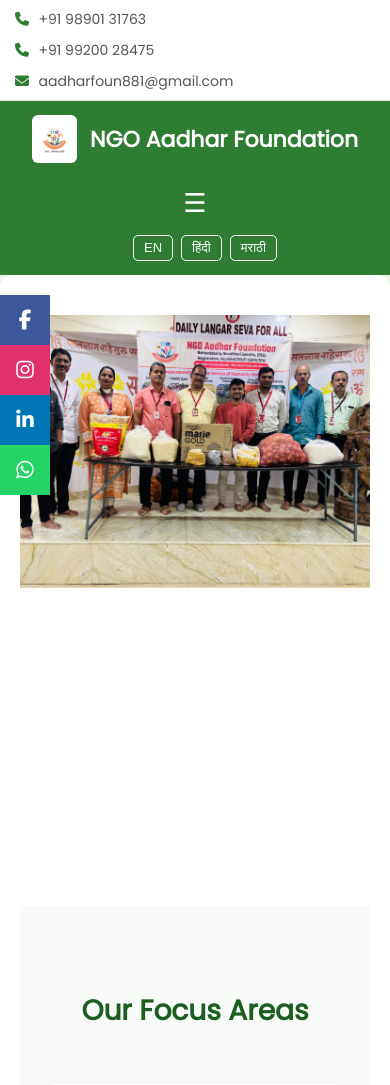
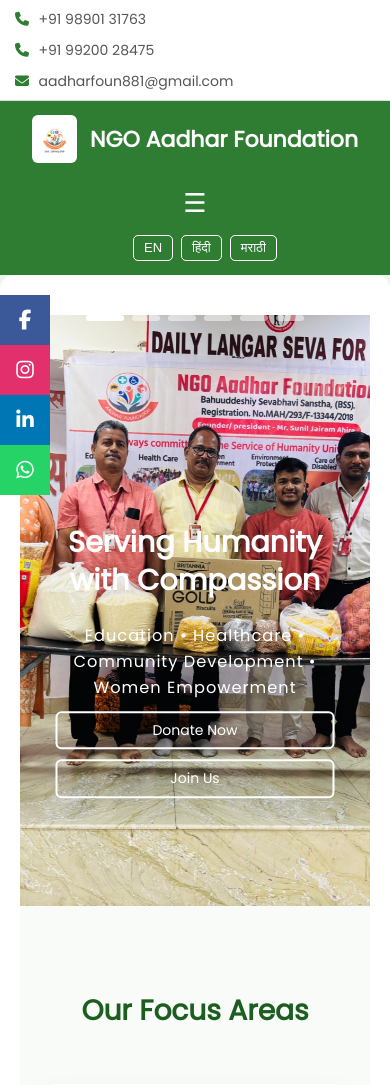
Before and after one commit to KshitijD24/ngo-website, a Flask app: page / in a window 390 px wide. Shown: the top 1085 px of the page. Run offline with Flask 3, Linux system fonts and the light colour scheme; some libraries are stand-ins or nearby versions.

Commit message:
Some updations

```diff
--- a/app.py
+++ b/app.py
@@ -1,5 +1,8 @@
-from flask import Flask, render_template, request, redirect, session
-import psycopg2
+from flask import Flask, render_template, request, redirect, session, flash
+from googlesheets import save_to_google_sheet, get_all_contacts
+import pandas as pd
+from flask import send_file
+import tempfile
 import os
 from dotenv import load_dotenv
 load_dotenv()
@@ -7,21 +10,6 @@
 
 app = Flask(__name__)
 app.secret_key = os.environ.get("SECRET_KEY", "dev_secret_key")
-
-def get_db():
-    DATABASE_URL = os.environ.get("DATABASE_URL")
-
-    if DATABASE_URL:
-        # Render / Production
-        return psycopg2.connect(DATABASE_URL, sslmode="require")
-    else:
-        # Local development
-        return psycopg2.connect(
-            host=os.getenv("DB_HOST", "localhost"),
-            database=os.getenv("DB_NAME"),
-            user=os.getenv("DB_USER"),
-            password=os.getenv("DB_PASSWORD")
-        )
 
 
 @app.route('/')
@@ -48,30 +36,34 @@
 def donate():
     return render_template('donate.html')
 
-@app.route('/contact', methods=['GET','POST'])
+@app.route('/contact', methods=['GET', 'POST'])
 def contact():
     if request.method == 'POST':
-        name = request.form['name']
-        email = request.form['email']
-        phone = request.form['phone']
-        msg = request.form['message']
-
-        db = get_db()
-        cursor = db.cursor()
-        cursor.execute("INSERT INTO contacts (name, email, phone, message) VALUES (%s, %s, %s, %s)",(name, email, phone, msg))
-        db.commit()
-        cursor.close()
-        db.close()
+        save_to_google_sheet(
+            request.form['name'],
+            request.form['email'],
+            request.form['phone'],
+            request.form['message']
+        )
         return redirect('/contact')
 
     return render_template('contact.html')
 
-@app.route('/admin', methods=['GET','POST'])
+@app.route('/admin', methods=['GET', 'POST'])
 def admin():
     if request.method == 'POST':
-        if request.form['username']=='admin' and request.form['password']=='admin123':
-            session['admin']=True
+        username = request.form.get('username')
+        password = request.form.get('password')
+
+        admin_user = os.getenv("ADMIN_USERNAME")
+        admin_pass = os.getenv("ADMIN_PASSWORD")
+
+        if username == admin_user and password == admin_pass:
+            session['admin'] = True
             return redirect('/dashboard')
+        else:
+            flash("Invalid username or password", "danger")
+
     return render_template('admin_login.html')
 
 @app.route('/dashboard')
@@ -79,20 +71,29 @@
     if not session.get('admin'):
         return redirect('/admin')
 
-    db = get_db()
-    cursor = db.cursor()
-    cursor.execute("""
-    SELECT id, name, email, phone, message
-    FROM contacts
-    ORDER BY id DESC""")
-    contacts = cursor.fetchall()
-    cursor.close()
-    db.close()
+    contacts = get_all_contacts()
     return render_template('admin_dashboard.html', contacts=contacts)
+
+@app.route('/download-contacts')
+def download_contacts():
+    if not session.get('admin'):
+        return redirect('/admin')
+
+    contacts = get_all_contacts()
+    df = pd.DataFrame(contacts)
+
+    temp = tempfile.NamedTemporaryFile(delete=False, suffix=".xlsx")
+    df.to_excel(temp.name, index=False)
+
+    return send_file(
+        temp.name,
+        as_attachment=True,
+        download_name="ngo_contacts.xlsx"
+    )
 
 @app.route('/logout')
 def logout():
-    session.pop('admin',None)
+    session.pop('admin', None)
     return redirect('/')
 
 if __name__ == "__main__":
--- a/static/css/style.css
+++ b/static/css/style.css
@@ -1480,3 +1495,137 @@
     gap: 25px;
   }
 }
+
+/* Base font size */
+html {
+  font-size: 16px;
+}
+
+/* Mobile optimization */
+@media (max-width: 768px) {
+  html {
+    font-size: 18px;
+  }
+}
+
+/* ===== MOBILE RESPONSIVE FIX ===== */
+@media (max-width: 768px) {
+
+    body {
+        font-size: 14px;
+    }
+
+    .hero,
+    .slider,
+    .carousel-item {
+        height: auto !important;
+    }
+
+    .carousel-item img {
+        width: 100%;
+        height: auto;
+        object-fit: cover;
+    }
+
+    .hero h1,
+    .slider h1 {
+        font-size: 22px;
+        line-height: 1.3;
+    }
+
+    .hero p,
+    .slider p {
+        font-size: 14px;
+    }
+
+    .navbar-brand {
+        font-size: 16px;
+    }
+
+    .btn {
+        font-size: 14px;
+        padding: 6px 12px;
+    }
+}
+
+/* ===== HERO SLIDER FIX (DESKTOP + MOBILE) ===== */
+
+.hero-slider {
+  position: relative;
+  width: 100%;
+  height: 85vh;
+  overflow: hidden;
+}
+
+.slider {
+  position: relative;
+  width: 100%;
+  height: 100%;
+}
+
+/* Images */
+.slide {
+  position: absolute;     /* KEY FIX */
+  top: 0;
+  left: 0;
+  width: 100%;
+  height: 100%;
+  object-fit: cover;
+  opacity: 0;
+  transition: opacity 0.8s ease-in-out;
+}
+
+/* Active slide */
+.slide.active {
+  opacity: 1;
+  z-index: 1;
+}
+
+/* Overlay content */
+.hero-content {
+  position: absolute;
+  z-index: 2;
+  top: 50%;
+  left: 50%;
+  transform: translate(-50%, -50%);
+  text-align: center;
+  color: #fff;
+  padding: 1rem;
+  width: 90%;
+}
+
+@media (max-width: 768px) {
+
+  .hero-slider {
+    height: 60vh;   /* Prevents long vertical scroll */
+  }
+
+  .hero-content h1 {
+    font-size: 1.6rem;
+    line-height: 1.3;
+  }
+
+  .hero-content p {
+    font-size: 0.9rem;
+  }
+
+  .hero-buttons {
+    flex-direction: column;
+    gap: 10px;
+  }
+
+  .hero-buttons a {
+    width: 100%;
+  }
+}
+
+@media (max-width: 768px) {
+  .hero-slider {
+    height: 70vh;
+  }
+
+  .slide {
+    object-fit: cover;
+    object-position: center top; /* 👈 better crop */
+  }
+}
--- a/templates/base.html
+++ b/templates/base.html
@@ -1,13 +1,38 @@
 <!DOCTYPE html>
-<html>
+<html lang="en">
 <head>
-    <title>Aadhar Foundation</title>
+
+    <!-- BASIC SEO -->
+    <title>NGO Aadhar Foundation | Education, Healthcare & Community Development</title>
+    <link rel="icon" type="image/png" href="{{ url_for('static', filename='images/logo.png') }}">
+    <meta charset="UTF-8">
+    <meta name="description" content="NGO Aadhar Foundation is a registered non-profit organization working for education, healthcare, women empowerment and community development across India.">
+    <meta name="keywords" content="NGO Aadhar Foundation, NGO in India, education NGO, healthcare NGO, women empowerment NGO, social work NGO, Maharashtra NGO">
+    <meta name="author" content="NGO Aadhar Foundation">
+    <meta name="robots" content="index, follow">
+
+    <!-- MOBILE -->
+    <meta name="viewport" content="width=device-width, initial-scale=1.0">
+
+    <!-- OPEN GRAPH (SOCIAL MEDIA SEO) -->
+    <meta property="og:title" content="NGO Aadhar Foundation | Serving Humanity with Compassion">
+    <meta property="og:description" content="Supporting education, healthcare and community development initiatives across India.">
+    <meta property="og:image" content="{{ url_for('static', filename='images/logo.jpeg', _external=True) }}">
+    <meta property="og:url" content="https://www.yourwebsite.com">
+    <meta property="og:type" content="website">
+
+    <!-- FONTS & CSS -->
+    <link rel="preconnect" href="https://fonts.googleapis.com">
+    <link rel="preconnect" href="https://fonts.gstatic.com" crossorigin>
     <link href="https://fonts.googleapis.com/css2?family=Poppins&display=swap" rel="stylesheet">
+
     <link rel="stylesheet" href="{{ url_for('static',filename='css/style.css') }}">
     <link rel="stylesheet" href="https://cdnjs.cloudflare.com/ajax/libs/font-awesome/6.5.0/css/all.min.css">
+
 </head>
 <body>
 
+<!-- TOP CONTACT INFO (GOOD FOR LOCAL SEO) -->
 <div class="top-info-bar">
   <div class="top-info-left">
     <span>
@@ -25,21 +50,23 @@
   </div>
 </div>
 
+<!-- NAVIGATION -->
+<nav class="navbar" aria-label="Main Navigation">
+  <div class="nav-container">
 
-<nav class="navbar">
-  <div class="nav-container">
     <div class="nav-left" translate="no">
       <img src="{{ url_for('static', filename='images/logo.jpeg') }}"
-      alt="NGO Logo"
-      class="nav-logo">
-      <span translate="no" class="nav-title">NGO Aadhar Foundation</span>
+           alt="NGO Aadhar Foundation Logo"
+           class="nav-logo"
+           loading="lazy">
+      <span class="nav-title">NGO Aadhar Foundation</span>
     </div>
 
     <div class="nav-right">
       <ul class="nav-menu">
         <li><a href="/">Home</a></li>
         <li><a href="/about">About</a></li>
-        <li><a href="/programs">Programs</a></li>
+        <li><a href="/programs">Our Programs</a></li>
         <li><a href="/certifications">Certifications & Awards</a></li>
         <li><a href="/gallery">Gallery</a></li>
         <li><a href="/donate">Donate</a></li>
@@ -48,57 +75,66 @@
     </div>
 
     <!-- Mobile Toggle -->
-    <div class="menu-toggle" id="menuToggle">
+    <div class="menu-toggle" id="menuToggle" aria-label="Toggle Menu">
       ☰
     </div>
 
+    <!-- LANGUAGE SWITCH -->
     <div class="language-switcher">
       <button onclick="setLanguage('en')">EN</button>
       <button onclick="setLanguage('hi')">हिंदी</button>
       <button onclick="setLanguage('mr')">मराठी</button>
     </div>
+
   </div>
 </nav>
 
-<div class="container">
-{% block content %}{% endblock %}
+<!-- MAIN CONTENT -->
+<main class="container">
+  {% block content %}{% endblock %}
+</main>
+
+<!-- IMAGE MODAL -->
+<div id="imgModal" class="img-modal" onclick="closeModal()">
+  <span class="close-btn">&times;</span>
+  <img id="modalImg" alt="Gallery Image">
 </div>
 
-<!-- Image Modal -->
-<div id="imgModal" class="img-modal" onclick="closeModal()">
-  <span class="close-btn">&times;</span>
-  <img id="modalImg">
-</div>
-
-<!-- Donate Modal -->
+<!-- DONATE MODAL -->
 <div id="donateModal" class="donate-modal">
   <div class="donate-card">
     <span class="close-btn" onclick="closeDonateModal()">×</span>
 
     <h2>Support Our Cause</h2>
-    <img src="{{ url_for('static', filename='images/qr.jpeg') }}" class="qr-img">
+    <img src="{{ url_for('static', filename='images/qr.jpeg') }}"
+         alt="Donate QR Code for NGO Aadhar Foundation"
+         class="qr-img"
+         loading="lazy">
 
     <p class="scan-text">Scan the QR Code to Donate</p>
 
     <div class="donate-details">
-      <p><strong>UPI ID:</strong> </p>
-      <p><strong>Account Name:</strong> M/S. NGO AADHAR FOUNDATION BAHUUDDESHIY SEVABHAVI SANSTHA FAUJI AMBAVADE</p>
+      <p><strong>Account Name:</strong> NGO AADHAR FOUNDATION</p>
       <p><strong>Account Number:</strong> 147805004213</p>
+      <p><strong>IFSC Code:</strong> ICIC0001478</p>
     </div>
   </div>
 </div>
 
-<footer>© All rights reserved.2026 Aadhar Foundation NGO</footer>
+<!-- FOOTER -->
+<footer>
+  © 2026 NGO Aadhar Foundation. All Rights Reserved.
+</footer>
+
+<!-- SCRIPTS -->
 <script src="{{ url_for('static', filename='js/script.js') }}"></script>
+
 <div id="google_translate_element" style="display:none;"></div>
+
 <script>
 function googleTranslateElementInit() {
   new google.translate.TranslateElement(
-    {
-      pageLanguage: 'en',
-      includedLanguages: 'en,hi,mr',
-      autoDisplay: false
-    },
+    { pageLanguage: 'en', includedLanguages: 'en,hi,mr', autoDisplay: false },
     'google_translate_element'
   );
 }
@@ -107,12 +143,7 @@
 <script>
 function setLanguage(lang) {
   let select = document.querySelector(".goog-te-combo");
-
-  if (!select) {
-    alert("Translator not loaded yet. Please try again.");
-    return;
-  }
-
+  if (!select) return;
   select.value = lang;
   select.dispatchEvent(new Event("change"));
 }
@@ -129,7 +160,6 @@
   document.getElementById("imgModal").style.display = "flex";
   document.getElementById("modalImg").src = img.src;
 }
-
 function closeModal() {
   document.getElementById("imgModal").style.display = "none";
 }
--- a/templates/gallery.html
+++ b/templates/gallery.html
@@ -2,7 +2,7 @@
 {% block content %}
 
 <section class="gallery-section">
-  <h2 class="section-title">Our Work</h2>
+  <h2 class="section-title">Our Activities</h2>
 
   <!-- PHOTOS -->
   <h3 class="gallery-subtitle">Photos</h3>
@@ -70,10 +70,6 @@
       <source src="{{ url_for('static', filename='videos/video1.mp4') }}" type="video/mp4">
     </video>
 
-    <video controls class="gallery-video">
-      <source src="{{ url_for('static', filename='videos/video2.mp4') }}" type="video/mp4">
-    </video>
-
   </div>
 </section>
 
--- a/templates/index.html
+++ b/templates/index.html
@@ -125,13 +125,14 @@
       <li class="reg-no">
         Reg. No. MAH/293/F-13344/2018 (Raigad, Maharashtra)
       </li>
-    </ul>
+    </ul><br>
+  <div class="trust-action">
+    <a href="/donate" class="donate-btn">Donate Today</a>
+  </div>
 
   </div>
 
-  <div class="trust-action">
-    <a href="/donate" class="donate-btn">Donate</a>
-  </div>
+
 </section>
 
 </div>
```
Also changed, not shown: other parts of static/css/style.css (+21 -6 lines), googlesheets.py (added, +36 -0 lines), requirements.txt (+6 -1 lines), templates/admin_dashboard.html (+12 -5 lines), static/images/logo.png (added).
